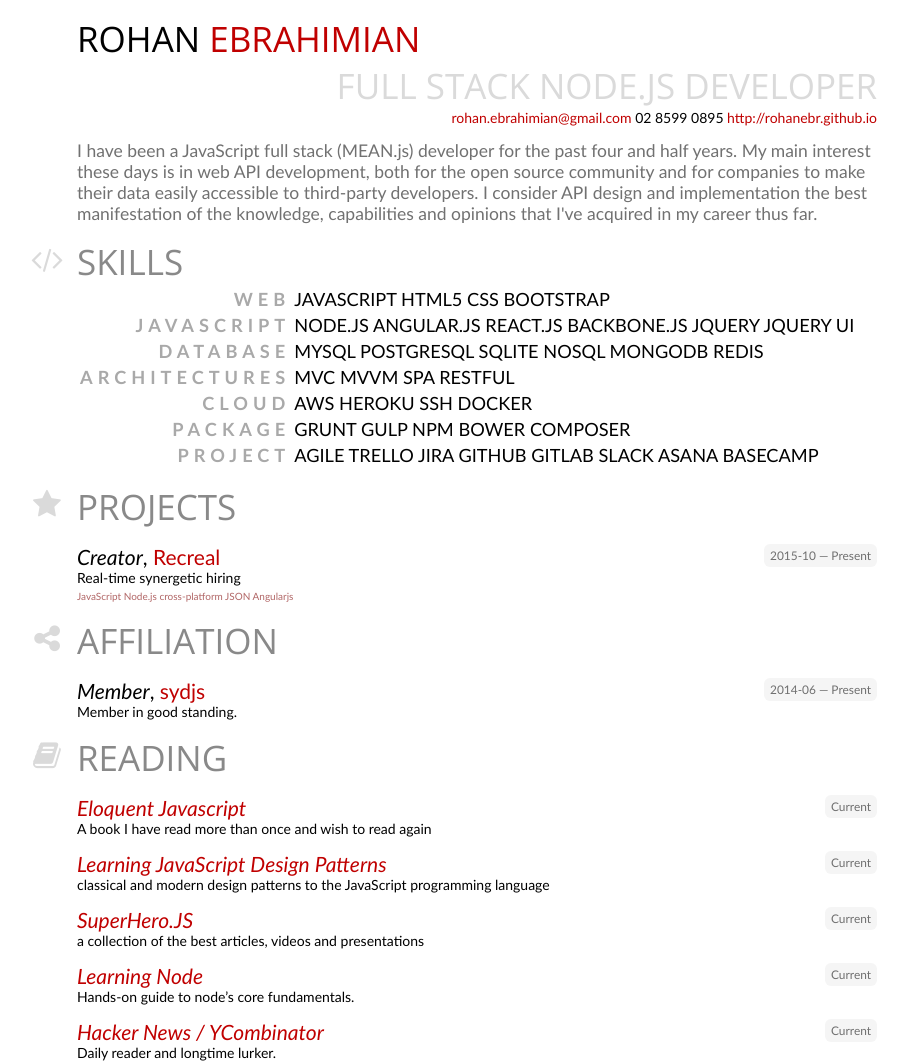
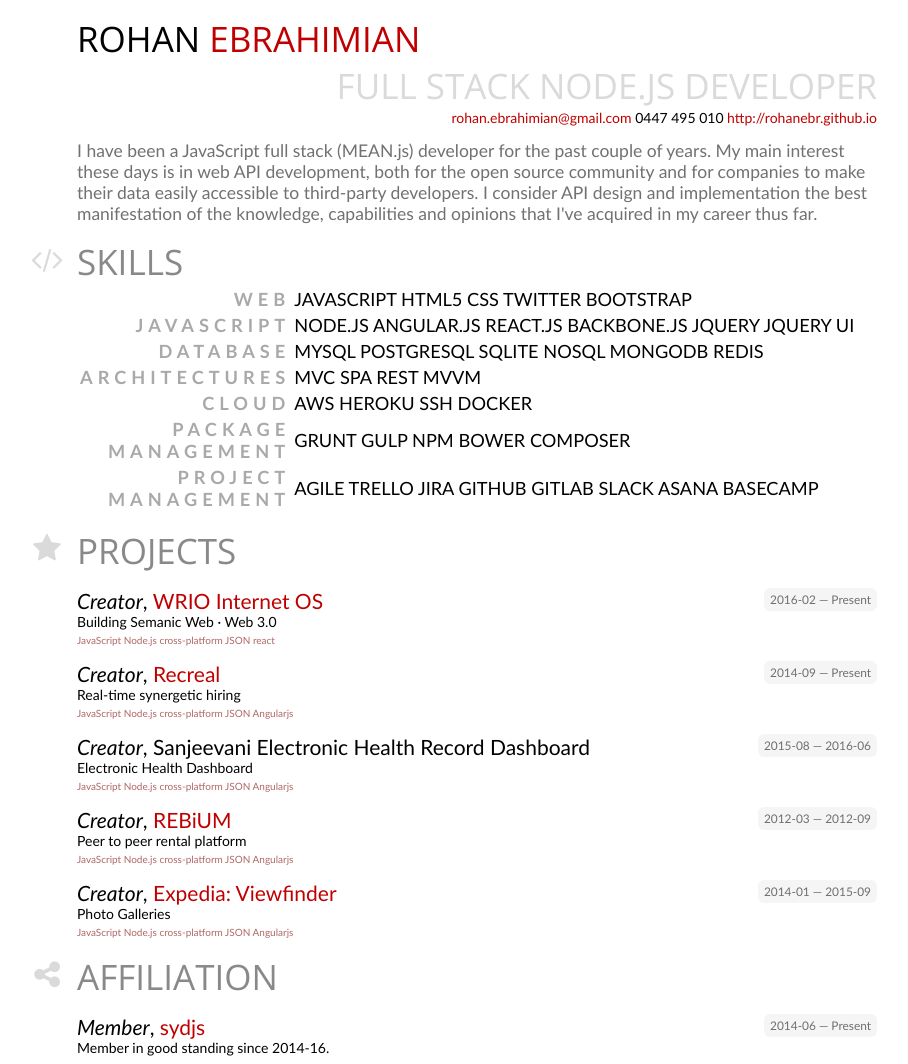
Before and after one commit to rohanebr/rohanebr.github.io, a plain HTML site: page index.html in a window 1280 px wide. Shown: the top 1064 px of the page, without its empty margins (163-1071 px from the left). Drawn offline with nearby package versions, Linux system fonts and the light colour scheme.

Commit message:
Update index.html

```diff
--- a/index.html
+++ b/index.html
@@ -181,16 +181,16 @@
                 <p id="contact"> <span class="email"><a href="mailto:rohan.ebrahimian@gmail.com">rohan.ebrahimian@gmail.com</a></span>
 
                     <span
-                    class="phone">02 8599 0895</span> <span class="website"><a href="http://rohanebr.github.io"><a href="http://rohanebr.github.io">http://rohanebr.github.io</a></a></span>
+                    class="phone">0447 495 010</span> <span class="website"><a href="http://rohanebr.github.io"><a href="http://rohanebr.github.io">http://rohanebr.github.io</a></a></span>
 
                 </p>
             </header>
-            <section id="summary">I have been a JavaScript full stack (MEAN.js) developer for the past four
-                and half years. My main interest these days is in web API development,
-                both for the open source community and for companies to make their data
-                easily accessible to third-party developers. I consider API design and
-                implementation the best manifestation of the knowledge, capabilities and
-                opinions that I&#39;ve acquired in my career thus far.</section>
+            <section id="summary">I have been a JavaScript full stack (MEAN.js) developer for the past couple
+                of years. My main interest these days is in web API development, both for
+                the open source community and for companies to make their data easily accessible
+                to third-party developers. I consider API design and implementation the
+                best manifestation of the knowledge, capabilities and opinions that I&#39;ve
+                acquired in my career thus far.</section>
             <hr>
             <section id="skills">
                 <header> <span class="fa fa-lg fa-code"></span>
@@ -207,7 +207,7 @@
                     <tbody>
                         <tr>
                             <td style="width: 25%;">Web</td>
-                            <td class="keywords">JavaScript HTML5 CSS Bootstrap</td>
+                            <td class="keywords">JavaScript HTML5 CSS Twitter Bootstrap</td>
                         </tr>
                         <tr>
                             <td style="width: 25%;">JavaScript</td>
@@ -219,18 +219,18 @@
                         </tr>
                         <tr>
                             <td style="width: 25%;">Architectures</td>
-                            <td class="keywords">MVC MVVM SPA RESTful</td>
+                            <td class="keywords">MVC SPA REST MVVM</td>
                         </tr>
                         <tr>
                             <td style="width: 25%;">Cloud</td>
                             <td class="keywords">AWS Heroku ssh Docker</td>
                         </tr>
                         <tr>
-                            <td style="width: 25%;">Package</td>
+                            <td style="width: 25%;">Package Management</td>
                             <td class="keywords">Grunt Gulp npm bower composer</td>
                         </tr>
                         <tr>
-                            <td style="width: 25%;">Project</td>
+                            <td style="width: 25%;">Project Management</td>
                             <td class="keywords">Agile Trello JIRA GitHub Gitlab Slack Asana Basecamp</td>
                         </tr>
                     </tbody>
@@ -244,11 +244,43 @@
                 </header>
                 <div>
                      <h3><em>Creator</em>,
-          <a href="http://recreal-v4.herokuapp.com/">Recreal</a>
+          <a href="http://wrioos.com">WRIO Internet OS</a>
           </h3>
- <span class="tenure">2015-10 — Present</span>
+ <span class="tenure">2016-02 — Present</span>
+
+                    <p>Building Semanic Web · Web 3.0</p> <span class="keywords">JavaScript Node.js cross-platform JSON react </span>
+                </div>
+                <div>
+                     <h3><em>Creator</em>,
+          <a href="http://recreal.com">Recreal</a>
+          </h3>
+ <span class="tenure">2014-09 — Present</span>
 
                     <p>Real-time synergetic hiring</p> <span class="keywords">JavaScript Node.js cross-platform JSON Angularjs </span>
+                </div>
+                <div>
+                     <h3><em>Creator</em>,
+          Sanjeevani Electronic Health Record Dashboard
+          </h3>
+ <span class="tenure">2015-08 — 2016-06</span>
+
+                    <p>Electronic Health Dashboard</p> <span class="keywords">JavaScript Node.js cross-platform JSON Angularjs </span>
+                </div>
+                <div>
+                     <h3><em>Creator</em>,
+          <a href="http://www.rebium.com">REBiUM</a>
+          </h3>
+ <span class="tenure">2012-03 — 2012-09</span>
+
+                    <p>Peer to peer rental platform</p> <span class="keywords">JavaScript Node.js cross-platform JSON Angularjs </span>
+                </div>
+                <div>
+                     <h3><em>Creator</em>,
+          <a href="http://www.expedia.com/pictures/">Expedia: Viewfinder</a>
+          </h3>
+ <span class="tenure">2014-01 — 2015-09</span>
+
+                    <p>Photo Galleries</p> <span class="keywords">JavaScript Node.js cross-platform JSON Angularjs </span>
                 </div>
             </section>
             <hr>
@@ -263,7 +295,7 @@
               </h3>
  <span class="tenure">2014-06 — Present</span>
 
-                    <p>Member in good standing.</p>
+                    <p>Member in good standing since 2014-16.</p>
                 </div>
             </section>
             <hr>
@@ -285,7 +317,7 @@
                     <p>classical and modern design patterns to the JavaScript programming language</p>
                 </div>
                 <div>
-                     <h3><em><a href="http://superherojs.com/">SuperHero.JS</a></em></h3>
+                     <h3><em><a href="http://superherojs.com/"><a href="http://superherojs.com/">http://superherojs.com/</a></a></em></h3>
  <span class="tenure">Current</span>
 
                     <p>a collection of the best articles, videos and presentations</p>
@@ -297,10 +329,28 @@
                     <p>Hands-on guide to node’s core fundamentals.</p>
                 </div>
                 <div>
+                     <h3><em><a href="https://www.reddit.com/r/programming/">r/programming</a></em></h3>
+ <span class="tenure">Current</span>
+
+                    <p>Daily reader and longtime lurker.</p>
+                </div>
+                <div>
                      <h3><em><a href="https://news.ycombinator.com/">Hacker News / YCombinator</a></em></h3>
  <span class="tenure">Current</span>
 
                     <p>Daily reader and longtime lurker.</p>
+                </div>
+                <div>
+                     <h3><em><a href="http://www.codinghorror.com">Coding Horror</a></em>, Jeff Atwood</h3>
+ <span class="tenure">Current</span>
+
+                    <p>Reader since 2007; member of the StackOverflow Beta.</p>
+                </div>
+                <div>
+                     <h3><em><a href="http://www.cc2e.com/Default.aspx">Code Complete</a></em>, Steve McConnell</h3>
+ <span class="tenure">2014</span>
+
+                    <p>My &#39;desert-island&#39; software construction manual.</p>
                 </div>
             </section>
         </main>
```
